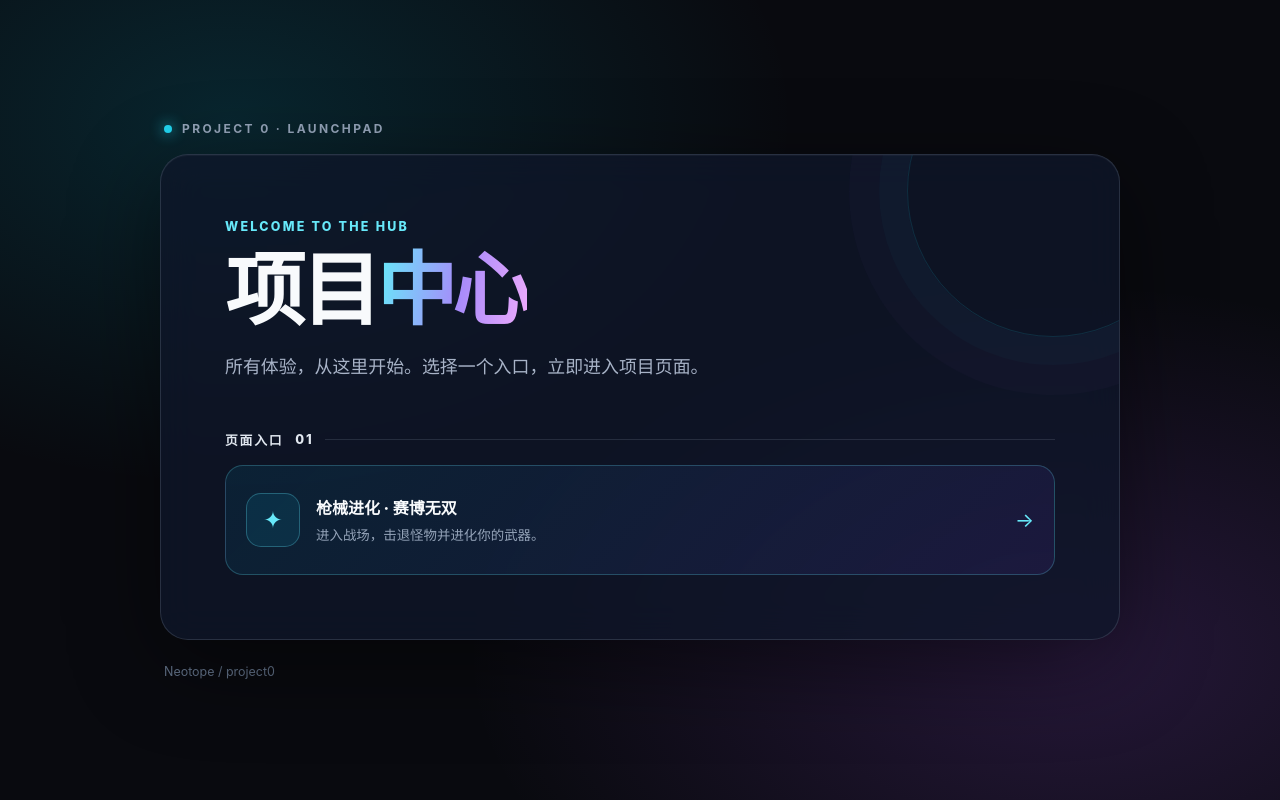
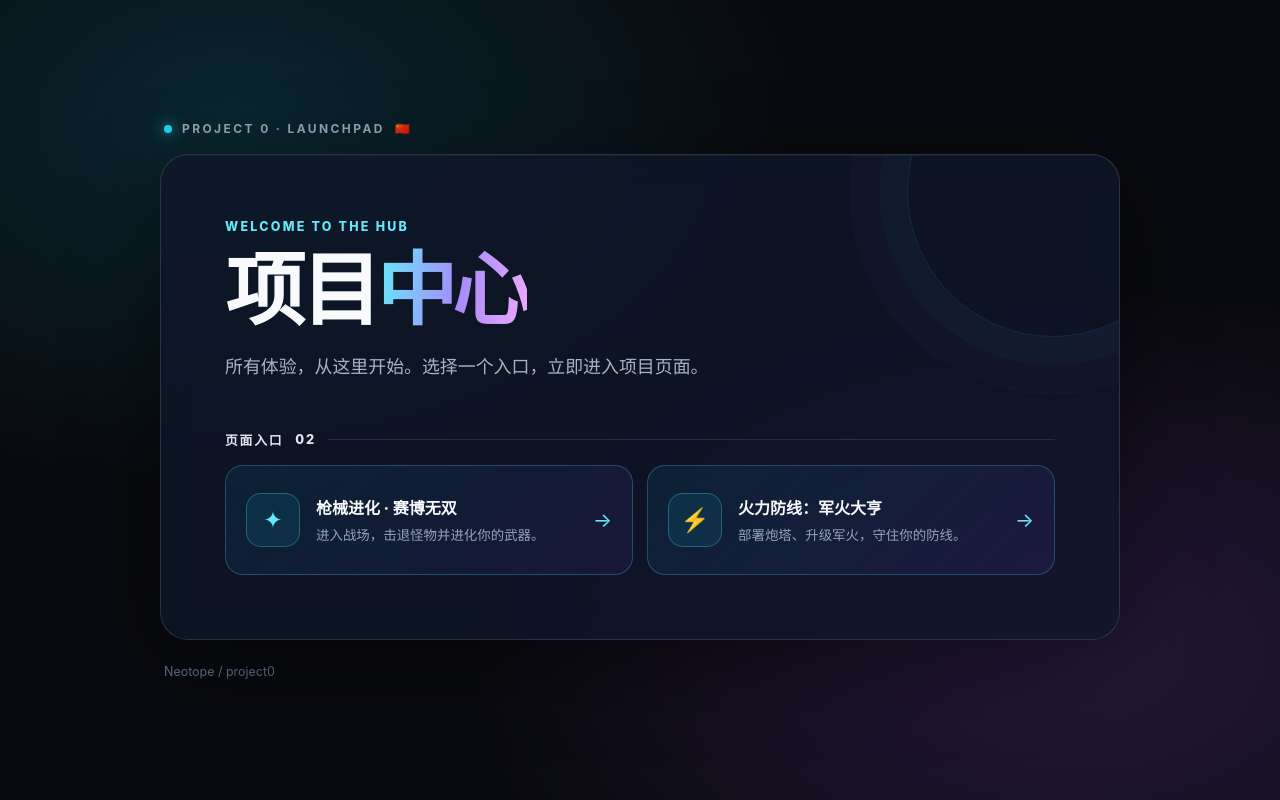
Before and after one commit to Neotope/project0, a plain HTML site: page index.html in a window 1280 px wide. Drawn offline with Linux system fonts and the light colour scheme.

Commit message:
Add game page link and China flag to index

```diff
--- a/index.html
+++ b/index.html
@@ -4,7 +4,7 @@
   <meta charset="UTF-8">
   <meta name="viewport" content="width=device-width, initial-scale=1.0">
   <meta name="theme-color" content="#090a0f">
-  <meta name="description" content="项目入口中心：从这里进入枪械进化游戏。">
+  <meta name="description" content="项目入口中心：从这里进入游戏体验。">
   <title>项目中心 · 游戏入口</title>
   <style>
     :root {
@@ -149,7 +149,7 @@
 </head>
 <body>
   <main class="shell">
-    <p class="topline">Project 0 · Launchpad</p>
+    <p class="topline">Project 0 · Launchpad <span role="img" aria-label="中国国旗">🇨🇳</span></p>
     <section class="panel" aria-labelledby="page-title">
       <div class="intro">
         <p class="eyebrow">WELCOME TO THE HUB</p>
@@ -157,7 +157,7 @@
         <p class="description">所有体验，从这里开始。选择一个入口，立即进入项目页面。</p>
       </div>
 
-      <h2 class="section-heading">页面入口 <span>01</span></h2>
+      <h2 class="section-heading">页面入口 <span>02</span></h2>
       <nav class="links" aria-label="项目页面">
         <a class="entry" href="./gun_evolution_shooter.html">
           <span class="icon" aria-hidden="true">✦</span>
@@ -167,6 +167,14 @@
           </span>
           <span class="arrow" aria-hidden="true">→</span>
         </a>
+        <a class="entry" href="./code_artifact.html">
+          <span class="icon" aria-hidden="true">⚡</span>
+          <span class="entry-copy">
+            <span class="entry-title">火力防线：军火大亨</span>
+            <span class="entry-description">部署炮塔、升级军火，守住你的防线。</span>
+          </span>
+          <span class="arrow" aria-hidden="true">→</span>
+        </a>
       </nav>
     </section>
     <footer>Neotope / project0</footer>
```
